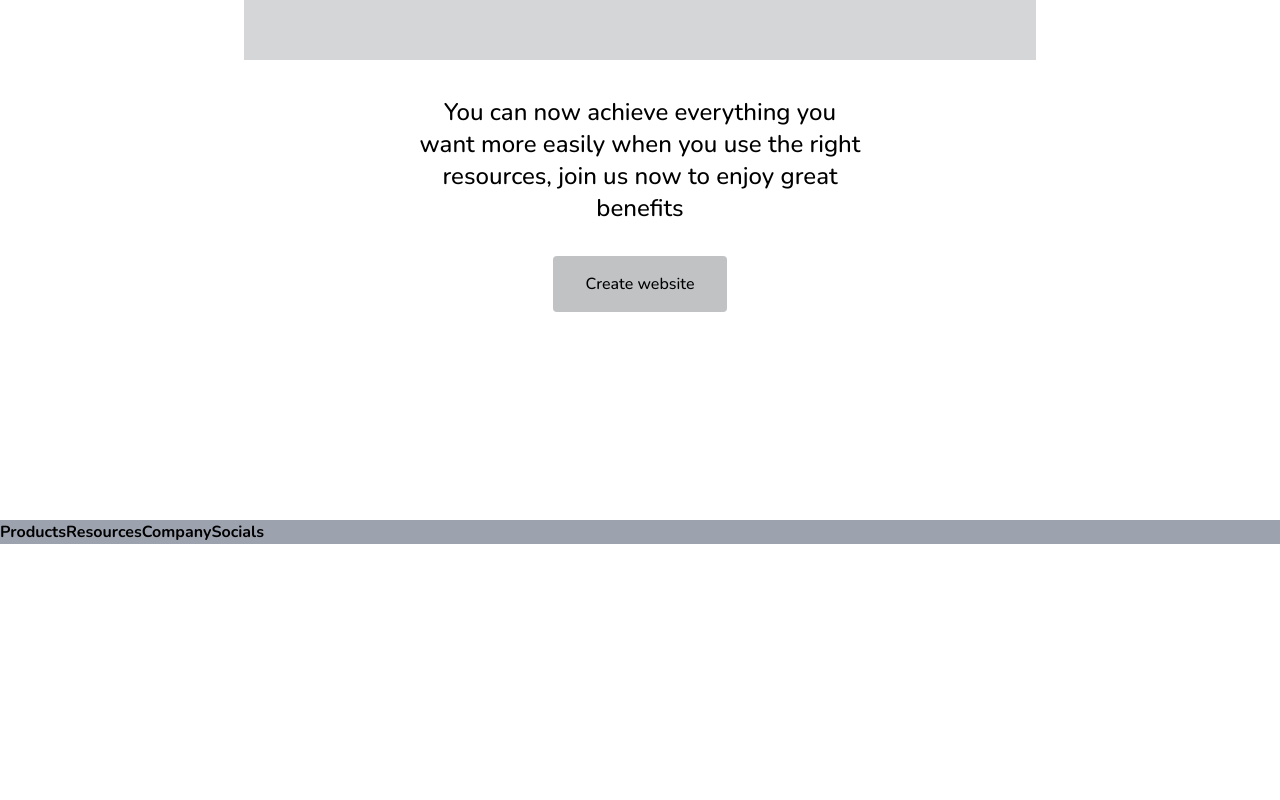
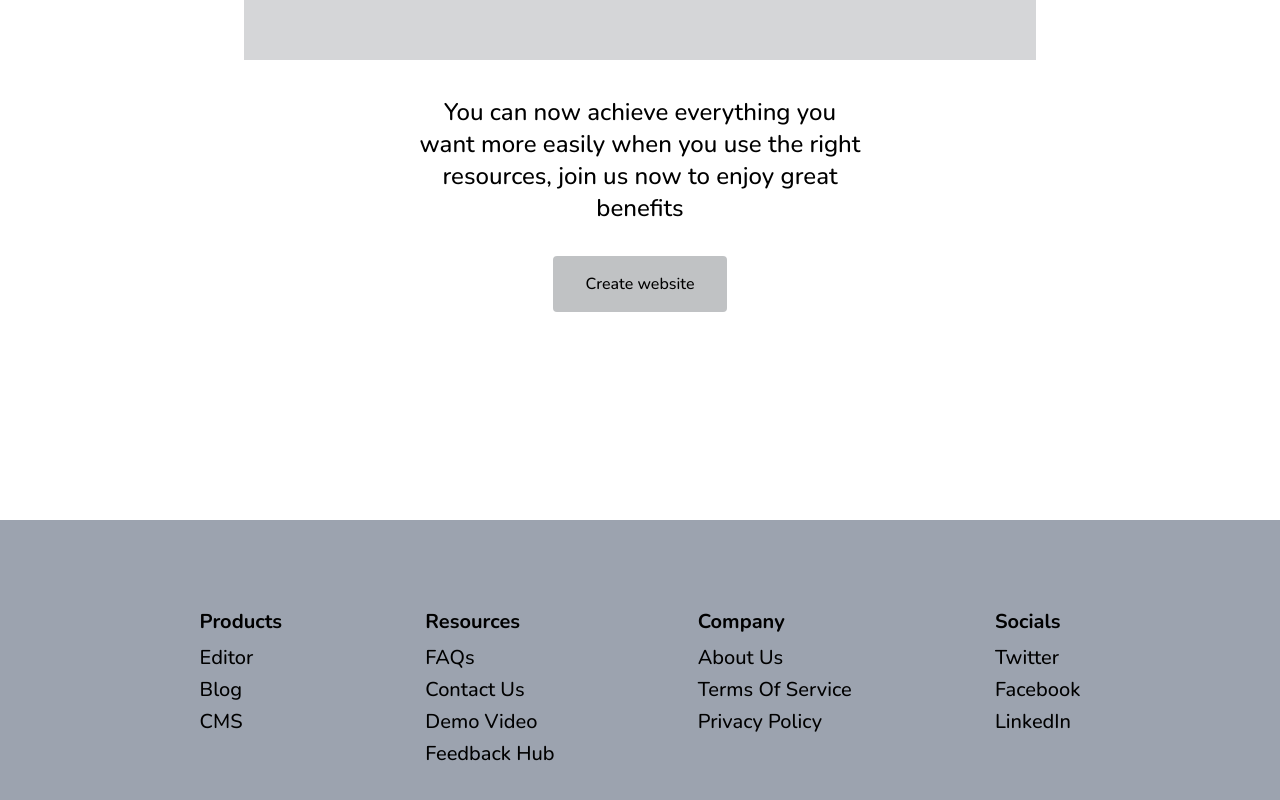
Before and after one commit to zuri-training/Proj_team_17_my_cms, a React (Create React App) app in the folder Frontend/: page / in a window 1280 px wide. Shown: the part 5077-5877 px from the top of the page. Before the commit the page ends 5621 px from the top, so only its background shows below. Built offline with nearby package versions, Linux system fonts and the light colour scheme.

Commit message:
added item links in the footer component

```diff
--- a/Frontend/src/components/layout/Footer.js
+++ b/Frontend/src/components/layout/Footer.js
@@ -1,20 +1,34 @@
 import React from 'react';
+import { Link } from "react-router-dom";
 
 const Footer = () => {
   return (
-    <footer className='w-full bg-gray-400'>
-        <div className='flex flex-row max-w-7xl my-0 mx-auto'>
-            <div>
-                <h4 className='font-bold'>Products</h4>
+    <footer className='w-full h-80 bg-gray-400 xl:px-0 px-5'>
+        <div className='h-full flex flex-row justify-around items-center max-w-5xl my-0 mx-auto'>
+            <div className='mx-auto flex flex-col justify-start h-36 items-start'>
+                <h4 className='font-bold text-xl not-italic pb-2 inline-flex'>Products</h4>
+                <Link to="/editor"><p className='pb-1 inline-flex font-medium text-xl'>Editor</p></Link>
+                <Link to="/blog"><p className='pb-1 inline-flex font-medium text-xl'>Blog</p></Link>
+                <Link to="/cms"><p className='pb-1 inline-flex font-medium text-xl'>CMS</p></Link>
             </div>
-            <div>
-                <h4 className='font-bold'>Resources</h4>
+            <div className='mx-auto flex flex-col justify-start h-36 items-start'>
+                <h4 className='font-bold text-xl not-italic pb-2 inline-flex'>Resources</h4>
+                <Link to="/faqs"><p className='pb-1 inline-flex font-medium text-xl'>FAQs</p></Link>
+                <Link to="/contact-us"><p className='pb-1 inline-flex font-medium text-xl'>Contact Us</p></Link>
+                <Link to="/demo-video"><p className='pb-1 inline-flex font-medium text-xl'>Demo Video</p></Link>
+                <Link to="/feedback-hub"><p className='pb-1 inline-flex font-medium text-xl'>Feedback Hub</p></Link>
             </div>
-            <div>
-            <h4 className='font-bold'>Company</h4>
+            <div className='mx-auto flex flex-col justify-start h-36 items-start'>
+                <h4 className='font-bold text-xl not-italic pb-2 inline-flex'>Company</h4>
+                <Link to="/about-us"><p className='pb-1 inline-flex font-medium text-xl'>About Us</p></Link>
+                <Link to="/terms-of-service"><p className='pb-1 inline-flex font-medium text-xl'>Terms Of Service</p></Link>
+                <Link to="/"><p className='pb-1 inline-flex font-medium text-xl'>Privacy Policy</p></Link>
             </div>
-            <div>
-                <h4 className='font-bold'>Socials</h4>
+            <div className='mx-auto flex flex-col justify-start h-36 items-start'>
+                <h4 className='font-bold text-xl not-italic pb-2 inline-flex'>Socials</h4>
+                <Link to="/twitter"><p className='pb-1 inline-flex font-medium text-xl'>Twitter</p></Link>
+                <Link to="/facebook"><p className='pb-1 inline-flex font-medium text-xl'>Facebook</p></Link>
+                <Link to="/linkedin"><p className='pb-1 inline-flex font-medium text-xl'>LinkedIn</p></Link>
             </div>
         </div>
     </footer>
```
